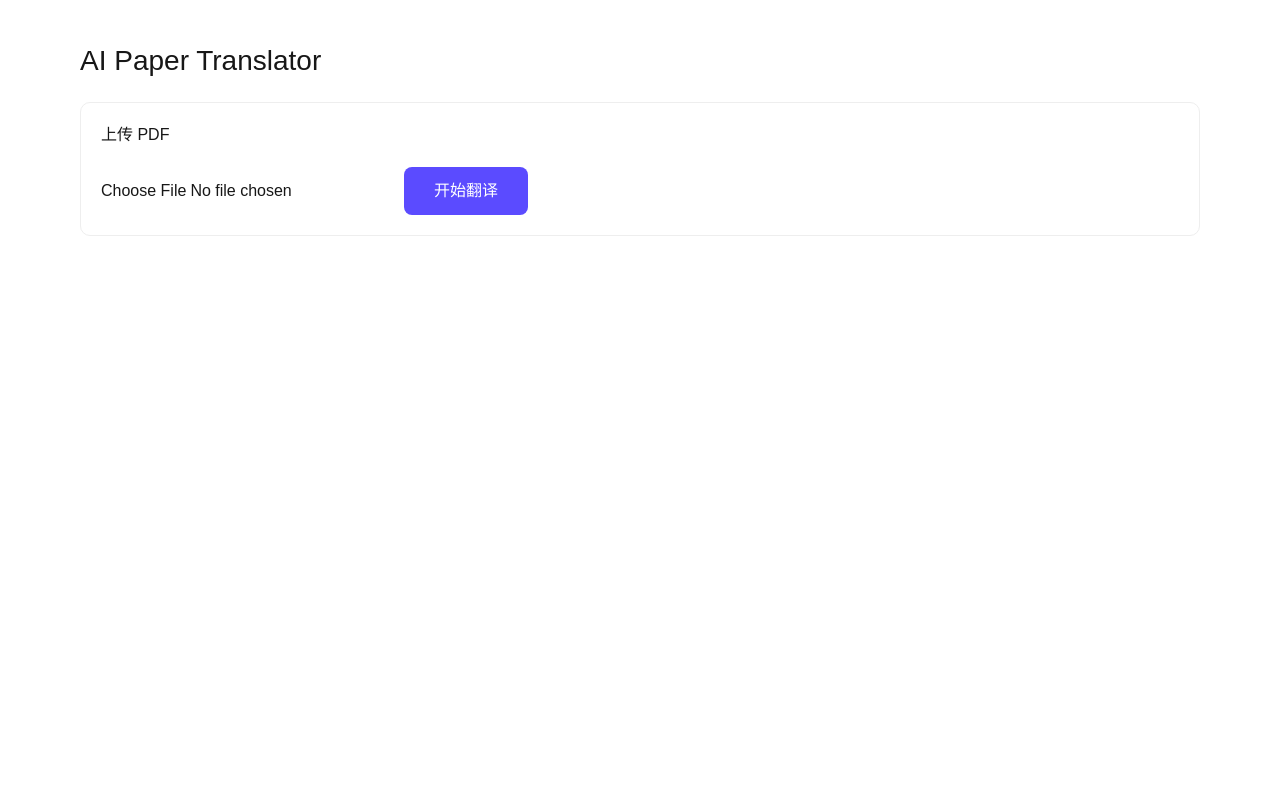
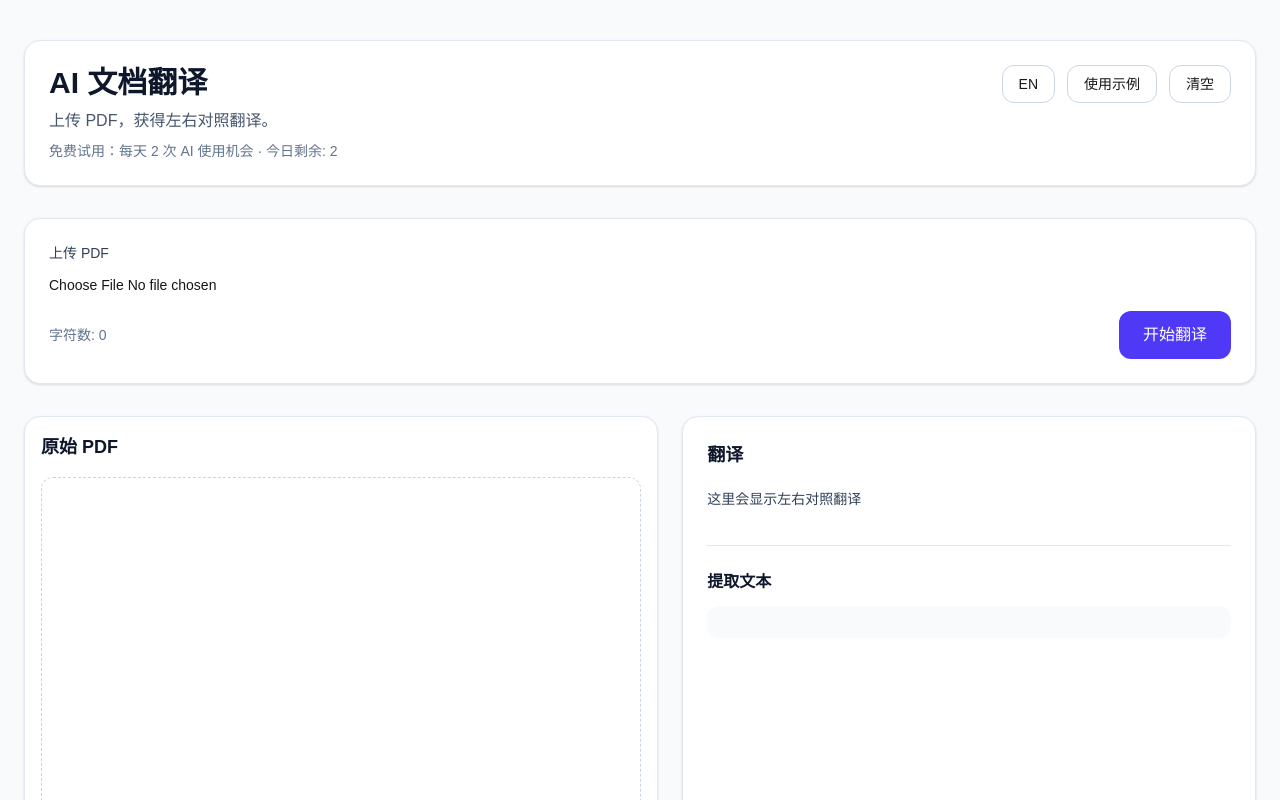
Before and after one commit to Teresa-shiyun/ai-paper-assistant, a Next.js app: page /translate in a window 1280 px wide. Shown: the top 800 px of the page. Built offline with nearby package versions, Linux system fonts and the light colour scheme.

Commit message:
restore previous translate UI

```diff
--- a/app/translate/page.tsx
+++ b/app/translate/page.tsx
@@ -1,38 +1,163 @@
 "use client";
 
-import { useState } from "react";
+import { useEffect, useMemo, useState } from "react";
+
+type PageItem = {
+  page: number;
+  original: string;
+  zh: string;
+};
+
+type TranslatePdfResult = {
+  totalPages: number;
+  pages: PageItem[];
+};
+
+const DAILY_LIMIT = 2;
+
+const labels = {
+  en: {
+    title: "AI PDF Translator",
+    subtitle:
+      "Upload PDF or paste academic text to get side-by-side translation.",
+    uploadPdf: "Upload PDF",
+    placeholder: "Paste academic text here",
+    translate: "Translate",
+    working: "AI working...",
+    useSample: "Use Sample",
+    clear: "Clear",
+    langBtn: "中文",
+    remaining: "Remaining today",
+    freeTrial: "Free Trial: 2 AI uses per day",
+    chars: "Characters",
+    pdfSelected: "PDF selected",
+    noFile: "Please upload a PDF first.",
+    freeUsed: "Free trial used. Upgrade to Pro for unlimited access.",
+    invalid: "Server returned an invalid response. Please try again.",
+    original: "Original PDF",
+    translated: "Translated",
+    summaryZh: "Chinese Summary",
+    keywords: "Keywords",
+    summaryPlaceholder: "Chinese summary will appear here",
+    parallelPlaceholder: "Parallel translation will appear here",
+    page: "Page",
+    prev: "Previous",
+    next: "Next",
+  },
+  zh: {
+    title: "AI 文档翻译",
+    subtitle: "上传 PDF，获得左右对照翻译。",
+    uploadPdf: "上传 PDF",
+    placeholder: "请在这里粘贴学术文本",
+    translate: "开始翻译",
+    working: "AI 正在处理中...",
+    useSample: "使用示例",
+    clear: "清空",
+    langBtn: "EN",
+    remaining: "今日剩余",
+    freeTrial: "免费试用：每天 2 次 AI 使用机会",
+    chars: "字符数",
+    pdfSelected: "已选择 PDF",
+    noFile: "请先上传 PDF。",
+    freeUsed: "今日免费次数已用完，升级 Pro 可无限使用。",
+    invalid: "服务器返回异常，请稍后再试。",
+    original: "原始 PDF",
+    translated: "翻译",
+    summaryZh: "中文总结",
+    keywords: "关键词",
+    summaryPlaceholder: "这里会显示中文总结",
+    parallelPlaceholder: "这里会显示左右对照翻译",
+    page: "第",
+    prev: "上一页",
+    next: "下一页",
+  },
+};
+
+function getTodayKey() {
+  const today = new Date();
+  const yyyy = today.getFullYear();
+  const mm = String(today.getMonth() + 1).padStart(2, "0");
+  const dd = String(today.getDate()).padStart(2, "0");
+  return `translate_pdf_usage_${yyyy}-${mm}-${dd}`;
+}
 
 export default function TranslatePage() {
+  const [lang, setLang] = useState<"en" | "zh">("zh");
   const [file, setFile] = useState<File | null>(null);
+  const [fileKey, setFileKey] = useState("");
+  const [result, setResult] = useState<TranslatePdfResult | null>(null);
+  const [currentPage, setCurrentPage] = useState(1);
   const [loading, setLoading] = useState(false);
+  const [usageCount, setUsageCount] = useState(0);
   const [error, setError] = useState("");
-  const [translation, setTranslation] = useState("");
-  const [pdfUrl, setPdfUrl] = useState("");
 
-  const handleTranslate = async () => {
+  const t = labels[lang];
+
+  useEffect(() => {
+    const savedLang = localStorage.getItem("ui_lang");
+    if (savedLang === "en" || savedLang === "zh") setLang(savedLang);
+
+    const savedUsage = localStorage.getItem(getTodayKey());
+    setUsageCount(savedUsage ? Number(savedUsage) : 0);
+  }, []);
+
+  function toggleLang() {
+    const next = lang === "en" ? "zh" : "en";
+    setLang(next);
+    localStorage.setItem("ui_lang", next);
+  }
+
+  function updateUsage(newCount: number) {
+    localStorage.setItem(getTodayKey(), String(newCount));
+    setUsageCount(newCount);
+  }
+
+  async function handleTranslate() {
     if (!file) {
-      setError("请先选择 PDF");
+      setError(t.noFile);
       return;
     }
 
+    if (usageCount >= DAILY_LIMIT) {
+      setError(t.freeUsed);
+      return;
+    }
+
+    setLoading(true);
+    setResult(null);
+    setError("");
+
     try {
-      setLoading(true);
-      setError("");
-      setTranslation("");
-
-      // 获取上传 URL
-      const presignRes = await fetch("/api/upload-url", {
+      const signRes = await fetch("/api/r2-upload-url", {
         method: "POST",
+        headers: {
+          "Content-Type": "application/json",
+        },
+        body: JSON.stringify({
+          filename: file.name,
+          contentType: file.type || "application/pdf",
+        }),
       });
 
-      if (!presignRes.ok) {
-        throw new Error("获取上传地址失败");
+      const signRaw = await signRes.text();
+      let signData: any;
+
+      try {
+        signData = JSON.parse(signRaw);
+      } catch {
+        throw new Error(t.invalid);
       }
 
-      const { uploadUrl, key } = await presignRes.json();
+      if (!signRes.ok) {
+        throw new Error(signData.error || "Failed to get upload URL");
+      }
 
-      // 上传到 R2
-      const uploadRes = await fetch(uploadUrl, {
+      const { uploadUrl, key } = signData as {
+        uploadUrl: string;
+        key: string;
+      };
+
+      const putRes = await fetch(uploadUrl, {
         method: "PUT",
         headers: {
           "Content-Type": "application/pdf",
@@ -41,144 +166,217 @@ export default function TranslatePage() {
         mode: "cors",
       });
 
-      if (!uploadRes.ok) {
-        const text = await uploadRes.text();
-        throw new Error(text || "上传失败");
+      if (!putRes.ok) {
+        const text = await putRes.text();
+        throw new Error(text || "Upload to storage failed");
       }
 
-      // 调用翻译
+      setFileKey(key);
+
       const translateRes = await fetch("/api/translate-pdf", {
         method: "POST",
         headers: {
           "Content-Type": "application/json",
         },
-        body: JSON.stringify({
-          key,
-          filename: file.name,
-        }),
+        body: JSON.stringify({ key }),
       });
 
-      if (!translateRes.ok) {
-        const text = await translateRes.text();
-        throw new Error(text || "翻译失败");
+      const translateRaw = await translateRes.text();
+      let translateData: any;
+
+      try {
+        translateData = JSON.parse(translateRaw);
+      } catch {
+        throw new Error(t.invalid);
       }
 
-      const data = await translateRes.json();
+      if (!translateRes.ok) {
+        throw new Error(translateData.error || "Translation failed");
+      }
 
-      setTranslation(data.text || "");
-      setPdfUrl(URL.createObjectURL(file));
+      setResult(translateData);
+      updateUsage(usageCount + 1);
     } catch (err: any) {
-      console.error(err);
-      setError(err?.message || "发生错误");
+      console.error("Upload/translate error:", err);
+      setError(err?.message || "Something went wrong");
     } finally {
       setLoading(false);
     }
-  };
+  }
+
+  function handleUseSample() {
+    setError("这个页面不使用示例文本，请直接上传 PDF。");
+  }
+
+  function handleClear() {
+    setFile(null);
+    setFileKey("");
+    setResult(null);
+    setCurrentPage(1);
+    setError("");
+  }
+
+  const currentItem = useMemo(() => {
+    if (!result?.pages?.length) return null;
+    return result.pages.find((p) => p.page === currentPage) || result.pages[0];
+  }, [result, currentPage]);
+
+  const remaining = Math.max(0, DAILY_LIMIT - usageCount);
+  const isLimitReached = usageCount >= DAILY_LIMIT;
+  const totalPages = result?.totalPages || 0;
+  const pdfSrc = fileKey ? `/api/file/${fileKey}` : "";
 
   return (
-    <div style={{ padding: "40px", maxWidth: "1200px", margin: "0 auto" }}>
-      <h1 style={{ fontSize: "28px", marginBottom: "20px" }}>
-        AI Paper Translator
-      </h1>
+    <main className="min-h-screen bg-slate-50 px-6 py-10">
+      <section className="mx-auto max-w-7xl">
+        <div className="mb-8 rounded-2xl border border-slate-200 bg-white p-6 shadow-sm">
+          <div className="flex flex-col gap-4 md:flex-row md:items-start md:justify-between">
+            <div>
+              <h1 className="text-3xl font-bold text-slate-900">{t.title}</h1>
+              <p className="mt-2 max-w-3xl text-slate-600">{t.subtitle}</p>
+              <p className="mt-2 text-sm text-slate-500">
+                {t.freeTrial} · {t.remaining}: {remaining}
+              </p>
+            </div>
 
-      {/* 上传区域 */}
-      <div
-        style={{
-          padding: "20px",
-          border: "1px solid #eee",
-          borderRadius: "10px",
-          marginBottom: "20px",
-        }}
+            <div className="flex flex-wrap gap-3">
+              <button
+                onClick={toggleLang}
+                className="rounded-xl border border-slate-300 bg-white px-4 py-2 text-sm hover:bg-slate-50"
               >
-        <h3>上传 PDF</h3>
+                {t.langBtn}
+              </button>
+              <button
+                onClick={handleUseSample}
+                className="rounded-xl border border-slate-300 bg-white px-4 py-2 text-sm hover:bg-slate-50"
+              >
+                {t.useSample}
+              </button>
+              <button
+                onClick={handleClear}
+                className="rounded-xl border border-slate-300 bg-white px-4 py-2 text-sm hover:bg-slate-50"
+              >
+                {t.clear}
+              </button>
+            </div>
+          </div>
+        </div>
+
+        <div className="rounded-2xl border border-slate-200 bg-white p-6 shadow-sm">
+          <label className="mb-3 block text-sm font-medium text-slate-700">
+            {t.uploadPdf}
+          </label>
 
           <input
             type="file"
-          accept="application/pdf"
+            accept=".pdf"
             onChange={(e) => {
-            const f = e.target.files?.[0];
-            if (f) setFile(f);
+              const selectedFile = e.target.files?.[0] || null;
+              setFile(selectedFile);
+              setError("");
+              setResult(null);
+              setFileKey("");
+              setCurrentPage(1);
             }}
+            className="mb-4 block w-full text-sm"
           />
 
           {file && (
-          <p style={{ marginTop: "10px" }}>
-            已选择 PDF: <b>{file.name}</b>
+            <p className="mt-3 text-sm text-slate-600">
+              {t.pdfSelected}: {file.name}
             </p>
           )}
 
+          <div className="mt-4 flex items-center justify-between gap-4">
+            <p className="text-sm text-slate-500">
+              {t.chars}: {file ? file.name.length : 0}
+            </p>
+
             <button
               onClick={handleTranslate}
-          disabled={loading}
-          style={{
-            marginTop: "20px",
-            padding: "12px 30px",
-            borderRadius: "8px",
-            background: "#5b4bff",
-            color: "white",
-            border: "none",
-            cursor: "pointer",
-            fontSize: "16px",
-          }}
+              disabled={loading || isLimitReached}
+              className="rounded-xl bg-indigo-600 px-6 py-3 text-white hover:bg-indigo-700 disabled:cursor-not-allowed disabled:opacity-60"
             >
-          {loading ? "翻译中..." : "开始翻译"}
+              {loading ? t.working : isLimitReached ? t.freeUsed : t.translate}
             </button>
+          </div>
 
-        {error && (
-          <p style={{ color: "red", marginTop: "15px" }}>{error}</p>
+          {error && <div className="mt-4 break-all text-red-600">{error}</div>}
+        </div>
+
+        <div className="mt-8 grid gap-6 xl:grid-cols-[1.05fr_0.95fr]">
+          <div className="rounded-2xl border border-slate-200 bg-white p-4 shadow-sm">
+            <h3 className="mb-4 text-lg font-semibold text-slate-900">
+              {t.original}
+            </h3>
+
+            {pdfSrc ? (
+              <iframe
+                src={pdfSrc}
+                className="h-[900px] w-full rounded-xl border border-slate-200"
+                title="PDF Viewer"
+              />
+            ) : (
+              <div className="flex h-[900px] items-center justify-center rounded-xl border border-dashed border-slate-300 text-slate-400">
+                PDF
+              </div>
             )}
           </div>
 
-      {/* 结果区域 */}
-      {(pdfUrl || translation) && (
-        <div
-          style={{
-            display: "grid",
-            gridTemplateColumns: "1fr 1fr",
-            gap: "20px",
-          }}
-        >
-          {/* 左边 PDF */}
-          <div
-            style={{
-              border: "1px solid #eee",
-              borderRadius: "10px",
-              padding: "10px",
-              height: "600px",
-            }}
-          >
-            <h3>原始 PDF</h3>
+          <div className="rounded-2xl border border-slate-200 bg-white p-6 shadow-sm">
+            <div className="mb-4 flex items-center justify-between gap-3">
+              <h3 className="text-lg font-semibold text-slate-900">
+                {t.translated}
+              </h3>
 
-            {pdfUrl && (
-              <iframe
-                src={pdfUrl}
-                style={{
-                  width: "100%",
-                  height: "550px",
-                  border: "none",
-                }}
-              />
+              {totalPages > 0 && (
+                <div className="text-sm text-slate-500">
+                  {lang === "zh"
+                    ? `${t.page} ${currentPage} / ${totalPages} 页`
+                    : `${t.page} ${currentPage} / ${totalPages}`}
+                </div>
               )}
             </div>
 
-          {/* 右边翻译 */}
-          <div
-            style={{
-              border: "1px solid #eee",
-              borderRadius: "10px",
-              padding: "20px",
-              height: "600px",
-              overflow: "auto",
-            }}
+            {totalPages > 0 && (
+              <div className="mb-6 flex gap-3">
+                <button
+                  onClick={() => setCurrentPage((p) => Math.max(1, p - 1))}
+                  disabled={currentPage <= 1}
+                  className="rounded-lg border border-slate-300 px-4 py-2 text-sm disabled:opacity-50"
                 >
-            <h3>翻译结果</h3>
+                  {t.prev}
+                </button>
 
-            <div style={{ whiteSpace: "pre-wrap", lineHeight: "1.6" }}>
-              {translation || "翻译结果会显示在这里"}
+                <button
+                  onClick={() =>
+                    setCurrentPage((p) => Math.min(totalPages, p + 1))
+                  }
+                  disabled={currentPage >= totalPages}
+                  className="rounded-lg border border-slate-300 px-4 py-2 text-sm disabled:opacity-50"
+                >
+                  {t.next}
+                </button>
+              </div>
+            )}
+
+            <div className="mb-8">
+              <p className="whitespace-pre-wrap text-sm leading-7 text-slate-700">
+                {currentItem?.zh || t.parallelPlaceholder}
+              </p>
+            </div>
+
+            <div className="border-t border-slate-200 pt-6">
+              <h4 className="mb-3 font-semibold text-slate-900">
+                {t.original === "原始 PDF" ? "提取文本" : "Extracted Text"}
+              </h4>
+              <div className="max-h-[280px] overflow-auto rounded-xl bg-slate-50 p-4 text-sm leading-7 text-slate-700">
+                {currentItem?.original || ""}
               </div>
             </div>
           </div>
-      )}
         </div>
+      </section>
+    </main>
   );
 }
```
Lines whose indentation alone changed are shown as unchanged.
